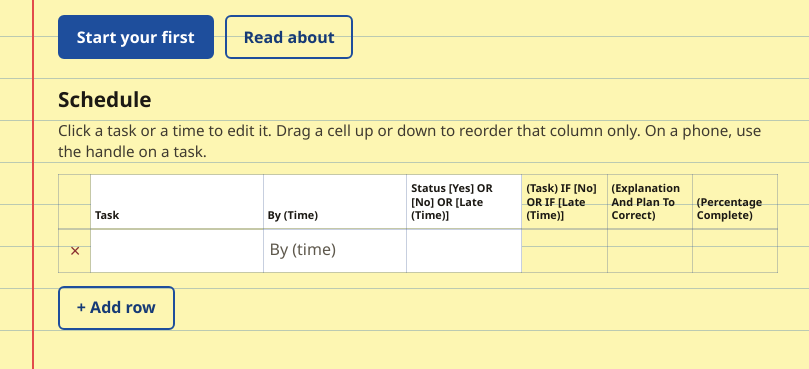
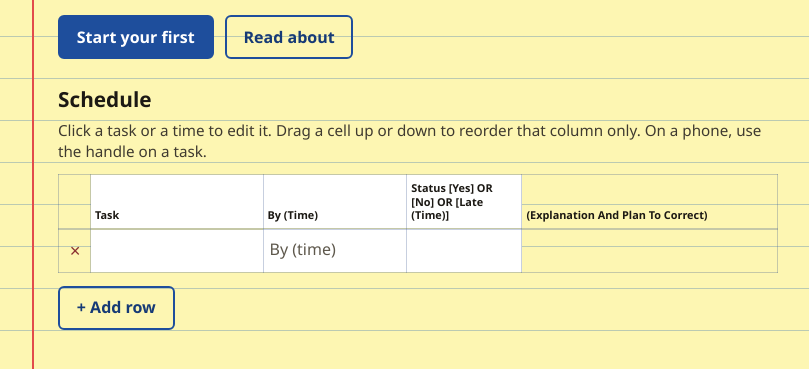
Before and after one commit to JacobSnowden180/Conscientiousness-System-Beta, a plain HTML site: page index.html in a window 1280 px wide. Shown: the part 173-542 px from the top of the page, without its empty margins (14-823 px from the left). Drawn offline with Linux system fonts and the light colour scheme.

Commit message:
Remove the IF and Percentage Complete columns.
Those two side columns are gone from the schedule on every width. Explanation And Plan To Correct stays.

Co-authored-by: JacobSnowden180 <JacobSnowden180@users.noreply.github.com>

```diff
--- a/app.js
+++ b/app.js
@@ -300,12 +300,10 @@
       tr.appendChild(timeTd);
       tr.appendChild(statusTd);
 
-      for (var c = 0; c < 3; c++) {
-        var decor = document.createElement("td");
-        decor.className = "decor";
-        decor.setAttribute("aria-hidden", "true");
-        tr.appendChild(decor);
-      }
+      var decor = document.createElement("td");
+      decor.className = "decor";
+      decor.setAttribute("aria-hidden", "true");
+      tr.appendChild(decor);
       gridBody.appendChild(tr);
     });
   }
--- a/index.html
+++ b/index.html
@@ -160,8 +160,6 @@
             <col class="col-time">
             <col class="col-status">
             <col class="col-decor">
-            <col class="col-decor">
-            <col class="col-decor">
           </colgroup>
           <thead>
             <tr>
@@ -169,9 +167,7 @@
               <th class="fn" scope="col">Task</th>
               <th class="fn" scope="col">By (Time)</th>
               <th class="fn" scope="col">Status [Yes] OR [No] OR [Late (Time)]</th>
-              <th scope="col">(Task) IF [No] OR IF [Late (Time)]</th>
               <th scope="col">(Explanation And Plan To Correct)</th>
-              <th scope="col">(Percentage Complete)</th>
             </tr>
           </thead>
           <tbody id="grid-body"></tbody>
```
